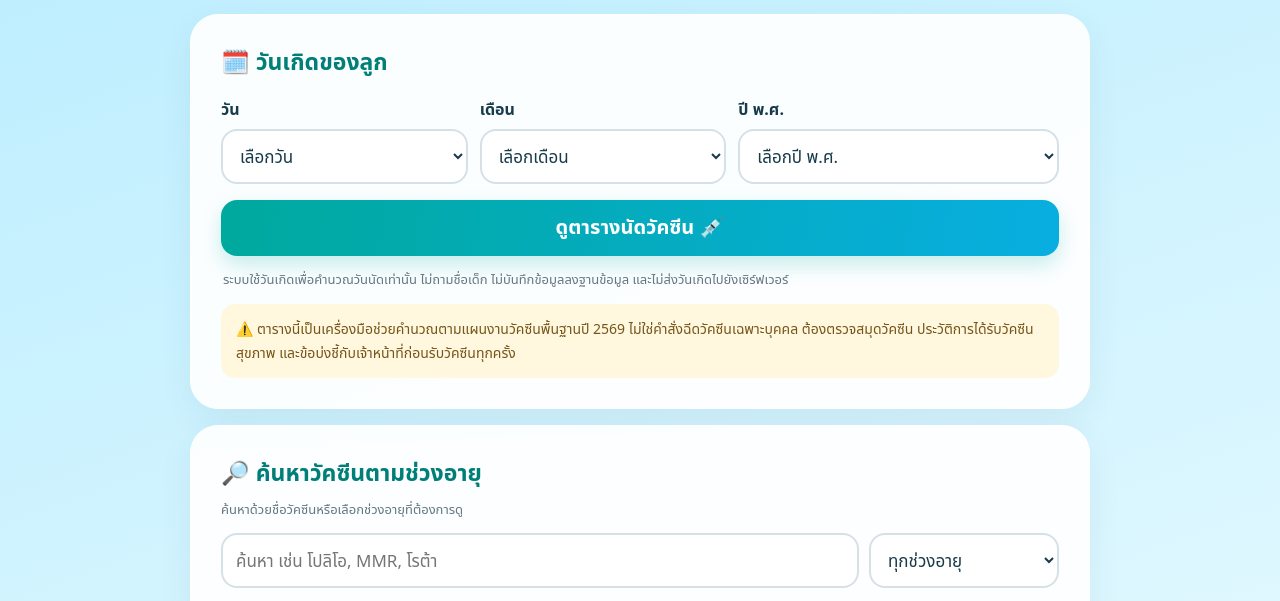
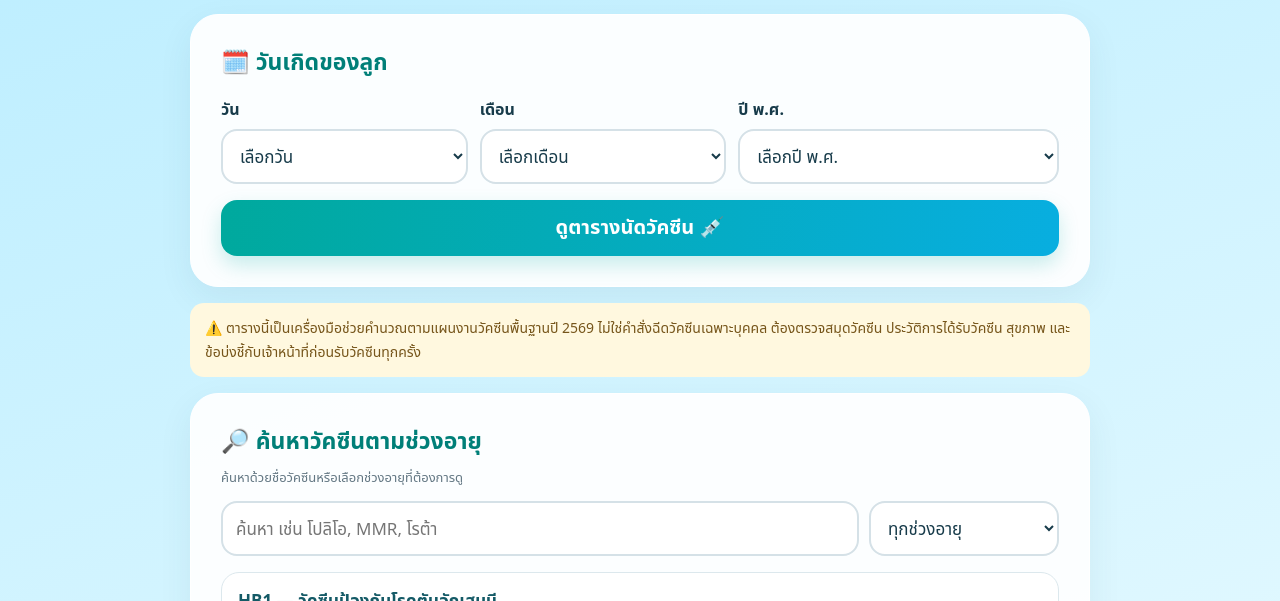
Before and after one commit to jinsawoo14-maker/vaccine-schedule-lalai, a plain HTML site: page index.html in a window 1280 px wide. Shown: the part 195-796 px from the top of the page. Drawn offline with Linux system fonts and the light colour scheme.

Commit message:
Update index.html

```diff
--- a/index.html
+++ b/index.html
@@ -24,7 +24,7 @@ main{width:min(900px,calc(100% - 28px));margin:0 auto 40px}.panel{background:#ff
 <div class="field year"><label for="birthYear">ปี พ.ศ.</label><select id="birthYear"><option value="">เลือกปี พ.ศ.</option></select></div>
 </div>
 <button class="primary" id="calculate">ดูตารางนัดวัคซีน 💉</button>
-<p class="hint">ระบบใช้วันเกิดเพื่อคำนวณวันนัดเท่านั้น ไม่ถามชื่อเด็ก ไม่บันทึกข้อมูลลงฐานข้อมูล และไม่ส่งวันเกิดไปยังเซิร์ฟเวอร์</p>
+</section>
 <div class="notice">⚠️ ตารางนี้เป็นเครื่องมือช่วยคำนวณตามแผนงานวัคซีนพื้นฐานปี 2569 ไม่ใช่คำสั่งฉีดวัคซีนเฉพาะบุคคล ต้องตรวจสมุดวัคซีน ประวัติการได้รับวัคซีน สุขภาพ และข้อบ่งชี้กับเจ้าหน้าที่ก่อนรับวัคซีนทุกครั้ง</div>
 </section>
 <section class="panel hidden" id="results" aria-live="polite">
```
